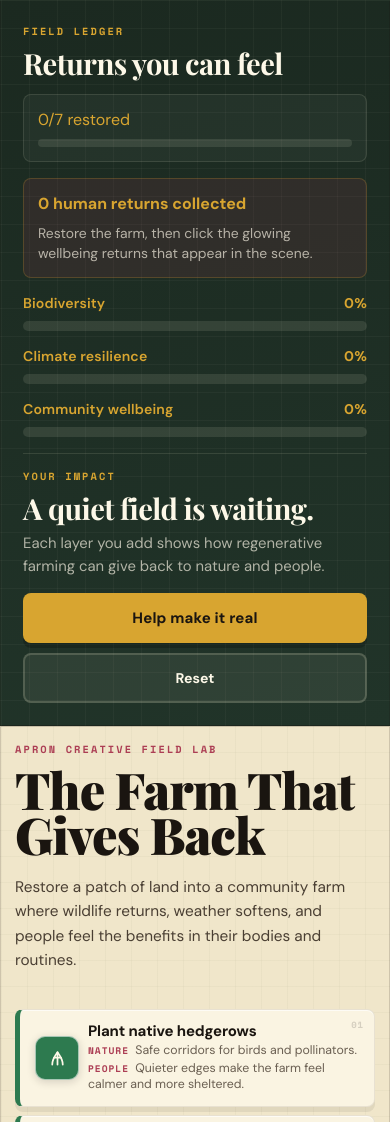
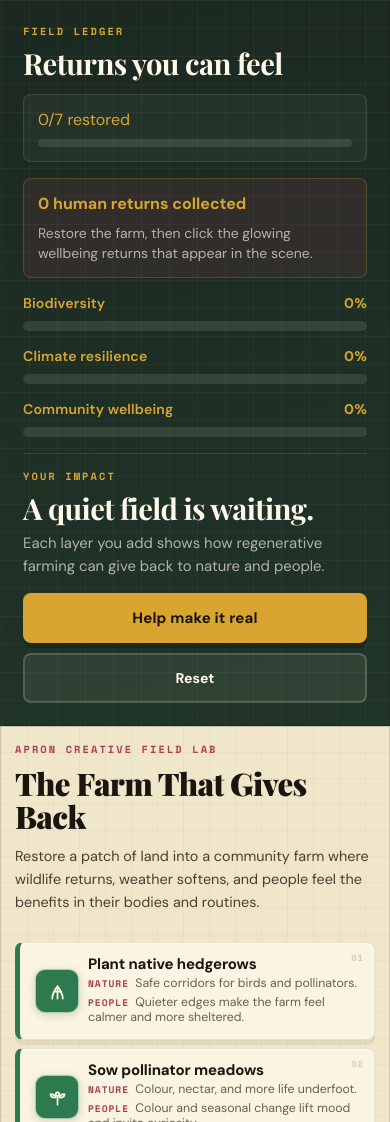
Before and after one commit to samiabid/apron-gives-back, a website: page public/index.html in a window 390 px wide. Shown: the top 1122 px of the page. Drawn offline with nearby package versions, Linux system fonts and the light colour scheme.

Commit message:
Shrink h1 on mobile to give action cards breathing room
At <620px the title was rendering at ~83px (one word per line), consuming
70%+ of the viewport before action cards appeared. Reduce to clamp(1.9rem,
8vw, 2.6rem), remove max-width constraint, tighten card min-height and lede
margins so 3-4 action cards are visible without scrolling.

Co-Authored-By: Claude Sonnet 4.6 <noreply@anthropic.com>

```diff
--- a/public/styles.css
+++ b/public/styles.css
@@ -715,7 +715,7 @@
       .impact-panel       { order: -1; overflow-y: visible; }
       .copy               { overflow: visible; }
       .actions            { overflow-y: visible; }
-      h1 { max-width: 10ch; font-size: clamp(3rem, 13vw, 5.2rem); }
+      h1 { max-width: 14ch; font-size: clamp(2.4rem, 7vw, 3.8rem); }
     }
     @media (max-width: 620px) {
       .app-shell         { width: 100%; min-height: 100vh; margin: 0; gap: 0; }
@@ -724,8 +724,9 @@
       .stage             { padding: 14px; }
       .stage::before     { display: none; }
       .copy              { padding: 0; }
-      .lede              { font-size: 0.96rem; }
-      .action-card       { grid-template-columns: 40px minmax(0,1fr); min-height: 86px; }
+      h1                 { font-size: clamp(1.9rem, 8vw, 2.6rem); max-width: none; line-height: 1.05; margin-bottom: 12px; }
+      .lede              { font-size: 0.9rem; margin-bottom: 12px; }
+      .action-card       { grid-template-columns: 40px minmax(0,1fr); min-height: 72px; }
       .action-tag        { display: none; }
       .farm-wrap         { grid-template-rows: auto 400px; }
       .farm-card,
```
